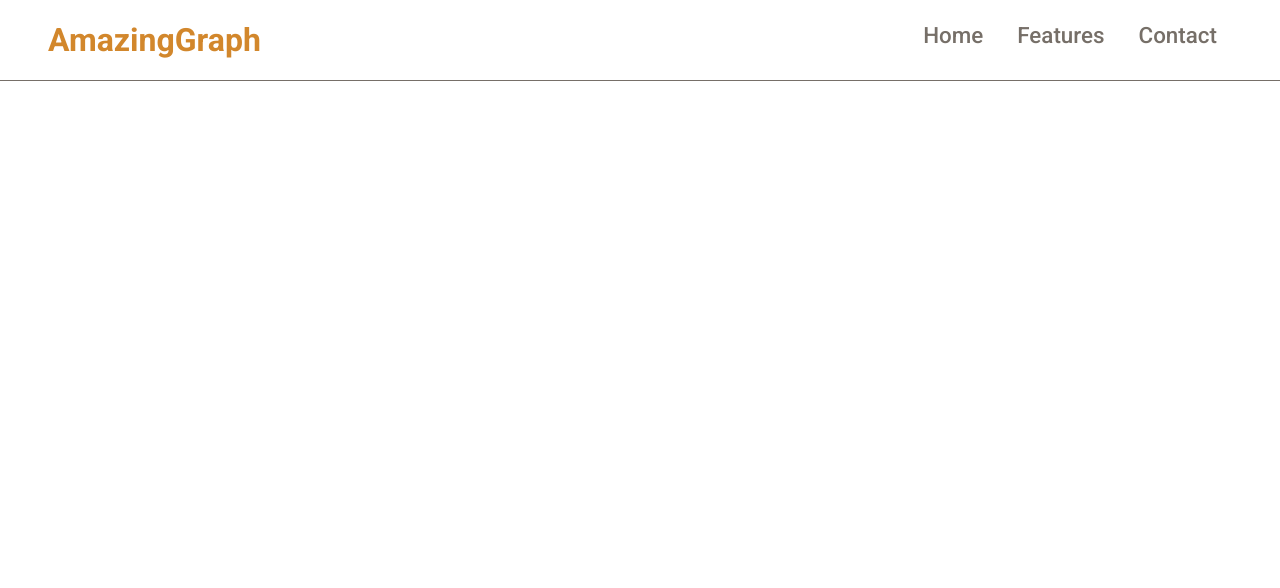
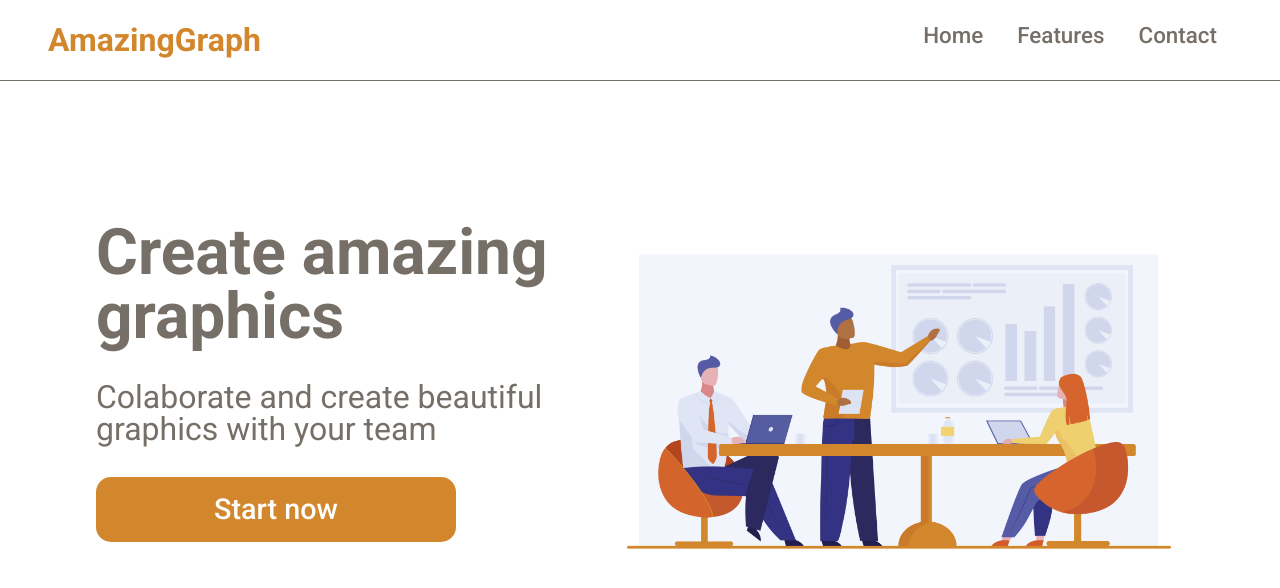
Before and after one commit to patrick-adas/AmazingGraph, a plain HTML site: page index.html in a window 1280 px wide. Drawn offline with Linux system fonts and the light colour scheme.

Commit message:
Terceiro commit: Corpo da página finalizado com responsividade

```diff
--- a/assets/css/header.css
+++ b/assets/css/header.css
@@ -64,7 +64,7 @@
 
 /*Desktop*/
 
-@media screen and (min-width: 1024px){
+@media screen and (min-width: 750px){
 
 #cabecalho{
     display: flex;
--- /dev/null
+++ b/assets/css/main.css
@@ -0,0 +1,93 @@
+#principal{
+    width: 100%;
+}
+
+.principal-container{
+    margin: auto;
+    margin-top: 3rem;
+    width: 85%;
+    max-width: 900px;
+    display: flex;
+    flex-direction: column;
+    align-items: center;
+    text-align: center;
+}
+
+.principal-image{
+    width: 95%;
+    max-width: 570px;
+}
+
+.principal-container-conteudo{
+    margin-top: 2rem;
+}
+
+.principal-tittle{
+    color: var(--cinza);
+    font-size: 3rem;
+}
+
+.principal-descricao, .principal-button{
+    margin-top: 2rem;
+}
+
+.principal-descricao{
+    font-size: 2rem;
+}
+
+.principal-button{
+    color: white;
+    font-weight: 500;
+    font-size: 1.8rem;
+    width: 80%;
+    max-width: 360px;
+    padding: 1rem;
+    border: none;
+    border-radius: 15px;
+    background-color: var(--laranja);
+}
+
+/*Desktop*/
+
+@media screen and (min-width: 1143px){
+
+.principal-container{
+    position: relative;
+    max-width: 3000px;
+}
+
+.principal-image{
+    position: absolute;
+    right: 0;
+    top: 100px;
+    transition: 2s;
+}
+
+.principal-container-conteudo{
+    text-align: left;
+    width: 500px;
+    position: absolute;
+    left: 0;
+    top: 60px;
+}
+
+.principal-tittle{
+    font-size: 4rem;
+}
+
+.principal-tittle:hover{
+    color: var(--laranja);
+}
+
+.principal-descricao{
+    color: var(--cinza);
+}
+
+.principal-button{
+    cursor: pointer;
+}
+
+.principal-button:hover{
+    background-color: var(--cinza);
+}
+}
--- a/index.html
+++ b/index.html
@@ -16,11 +16,13 @@
     <link rel="stylesheet" href="./assets/css/reset.css">
     <!--Normalize e reset CSS-->
 
-    <link rel="stylesheet" href="./assets/css/header.css">
+    <link rel="stylesheet" href="./assets/css/header.css"> <!-- CSS do cabeçalho -->
+    <link rel="stylesheet" href="./assets/css/main.css">
 
     <title>AmazingGraph | Create amazing graphics</title>
 </head>
 <body>
+    <!--Cabeçalho-->
     <header id="cabecalho">
         <div class="cabecalho-container-logo-menu">
             <h1 class="cabecalho-logo">AmazingGraph</h1>
@@ -35,6 +37,18 @@
             </ul>
         </nav>
     </header>
+    <!--Cabeçalho-->
+
+    <main id="principal">
+        <section class="principal-container">
+            <img class="principal-image" src="./assets/img/team.jpg">
+            <div class="principal-container-conteudo">
+                <h2 class="principal-tittle">Create amazing graphics</h2>
+                <p class="principal-descricao">Colaborate and create beautiful graphics with your team</p>
+                <a href="#"><button class="principal-button">Start now</button></a>
+            </div>
+        </section>
+    </main>
 
     <script src="./assets/scripts/main.js"></script>
 
```
